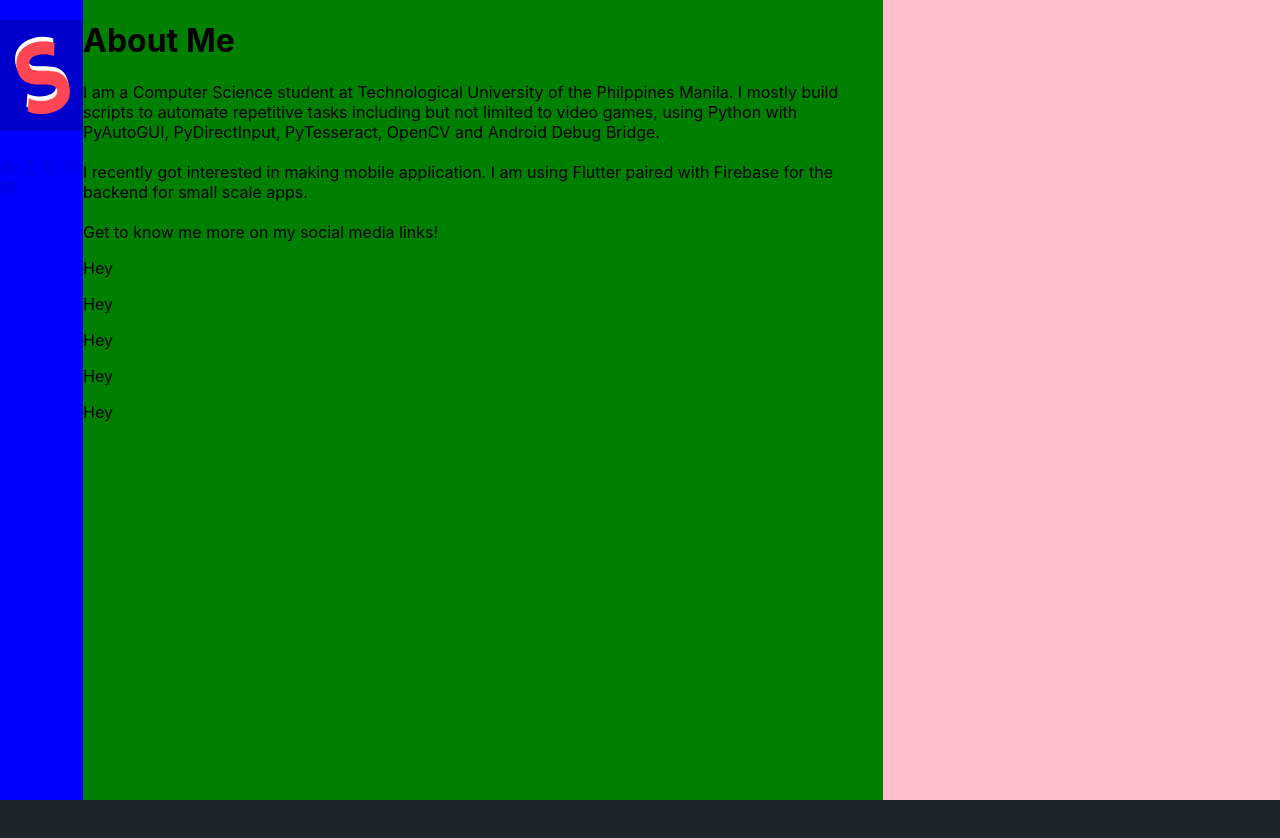
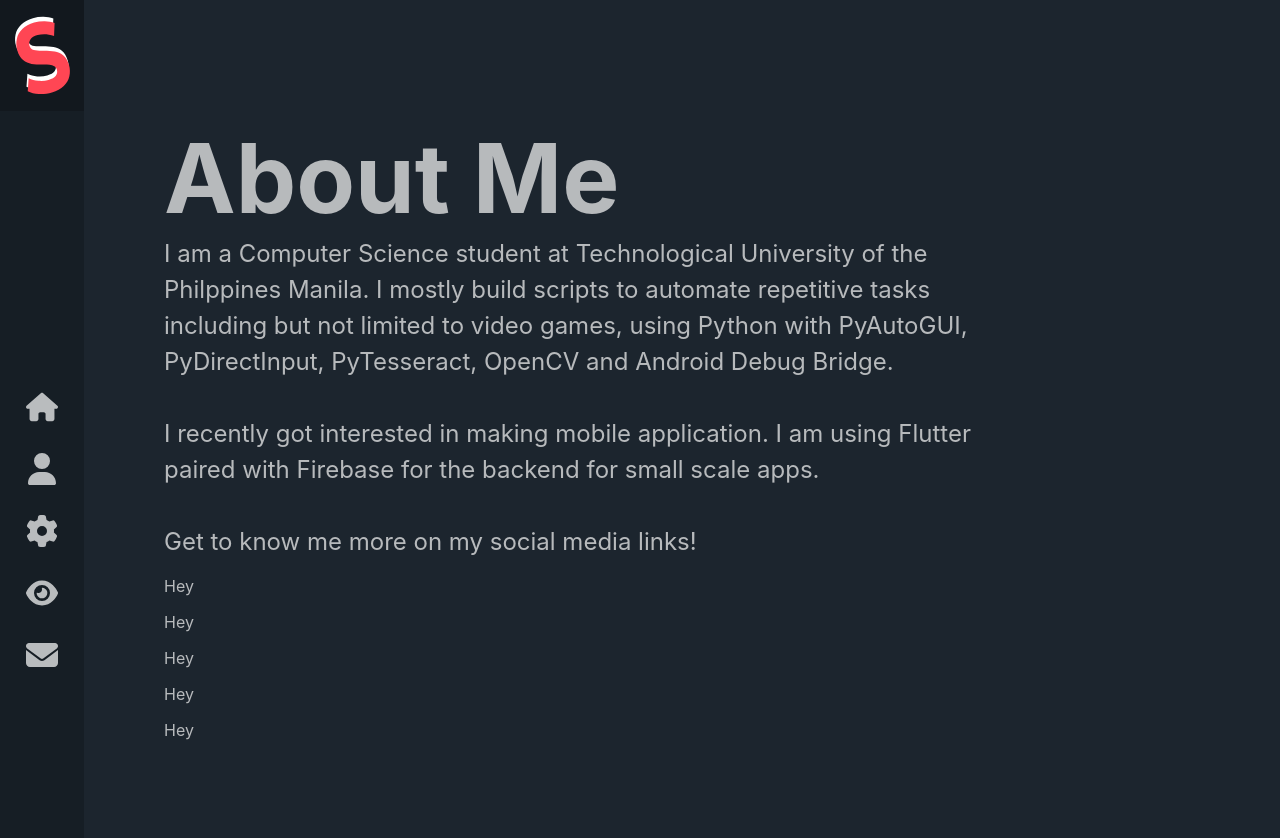
Before and after one commit to rlysam/sam-resume, a React (Create React App) app: page /about in a window 1280 px wide. Shown: the top 838 px of the page. Before the commit the page ends 800 px from the top, so only its background shows below. Built offline with nearby package versions, Linux system fonts and the light colour scheme.

Commit message:
DONE Main Layout, NavBar and Content Flexbox

```diff
--- a/src/components/NavBar.js
+++ b/src/components/NavBar.js
@@ -7,11 +7,11 @@ from "@fortawesome/free-solid-svg-icons";
 const Navbar = () => {
 	return (
 		<nav className="navbar">
-			<h1 className="nav-icon">
+			<div className="nav-icon">
 				<Link to="/">
 					<img src={NavIconLogo} alt="" srcset="" className="nav-logo-icon" />
 				</Link>
-			</h1>
+			</div>
 			<div className="links">
 				<Link to="/"> <     FontAwesomeIcon className="link-item" icon={faHome} /> </Link>
 				<Link to="/About"> <FontAwesomeIcon className="link-item" icon={faUser} /> </Link>
--- a/src/index.css
+++ b/src/index.css
@@ -13,20 +13,23 @@ html {
 
 .App {
 	display: flex;
-	flex: 1;
-	background-color: pink;
+	margin: 0;
+	padding: 0;
 }
 
-/* code {
+code {
 	font-family: source-code-pro, Menlo, Monaco, Consolas, "Courier New",
 		monospace;
 }
- */
 
 /* Navigation Bar / SideBar */
 .navbar {
-	background-color: blue;
-	width: 83px;
+	background: rgba(0, 0, 0, 0.2);
+	width: 84px;
+	margin: 0;
+	padding: 0;
+	display: flex;
+	flex-direction: column;
 }
 
 /* container for Nav-Icon */
@@ -35,33 +38,51 @@ html {
 
 /* Container for all the links */
 .links {
+	color: #f9f9f9;
+	display: flex;
+	flex-direction: column;
+	align-items: center;
+	justify-content: center;
+	flex-grow: 1;
 }
 
 .link-item {
+	margin-top: 28px;
+	color: #ffffff;
+	opacity: 0.7;
+	height: 32px;
+	width: 32px;
 }
 
 /* Actual content(?) */
 .content {
-background-color: green;
-height: 100vh;
-width: 100vh;
+	/* background-color: green; */
+	height: 100vh;
+	flex-grow: 1;
+
+	/* content font and opacity: ; */
+	color: #f9f9f9;
+	opacity: 0.7;
+
+	/* margin, for all pages */
+	padding-left: 80px;
+	padding-top: 120px;
 }
 
-
 .title {
-	/* font-size: 96px;
-	margin:0; */
+	font-size: 96px;
+	margin: 0;
 }
 
 .body-text {
-	/* font-size: 24px;
+	font-size: 24px;
 	line-height: 36px;
-	margin:0; */
+	margin: 0;
+	max-width: 844px;
 }
 
 .about {
-	/* background-color: pink; */
-	/* align-content: space-between; */
+	height: 100%;
 }
 
 .about .text-content {
```
